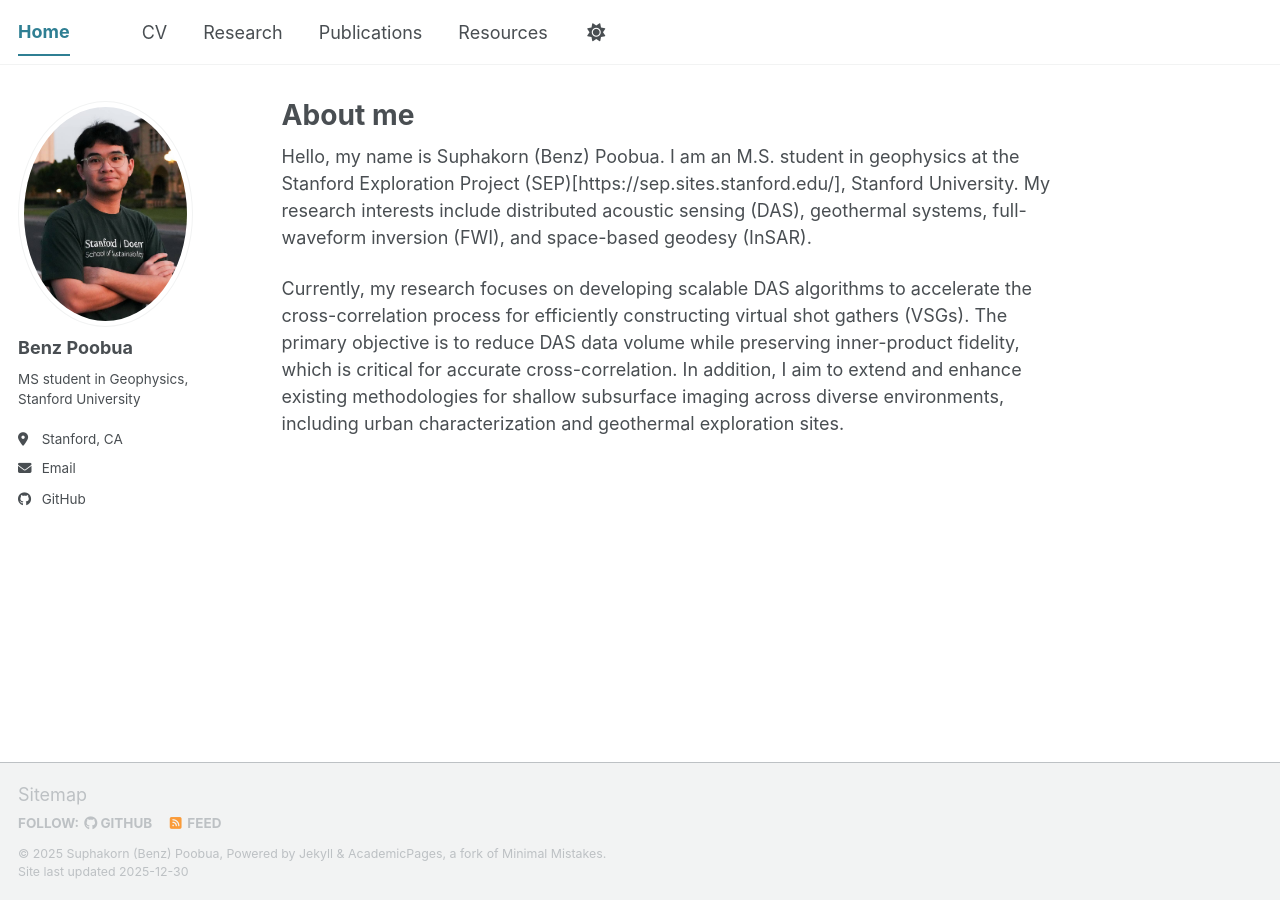
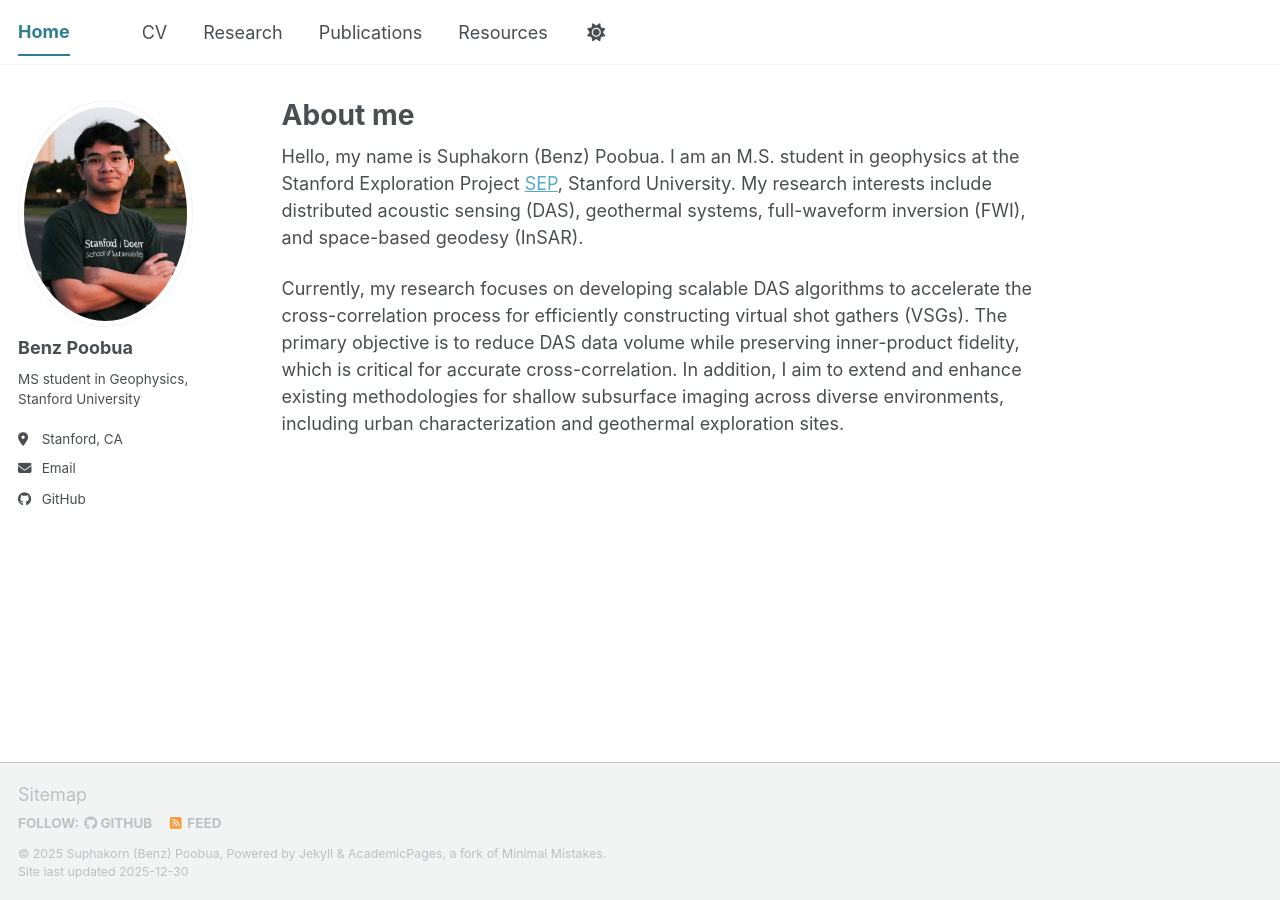
Before and after one commit to Benz-Poobua/Benz-Poobua.github.io, a Jekyll site: the page built from _pages/about.md, in a window 1280 px wide. Built offline with Jekyll 4.4.1, drawn with Linux system fonts in a browser that asks for light colours; a script bundle is joined from its source files by our own code; library files that are not in the unit come from our copies.

Commit message:
Fix link

```diff
--- a/_pages/about.md
+++ b/_pages/about.md
@@ -7,6 +7,6 @@ redirect_from:
   - /about/
   - /about.html
 ---
-Hello, my name is Suphakorn (Benz) Poobua. I am an M.S. student in geophysics at the Stanford Exploration Project (SEP)[https://sep.sites.stanford.edu/], Stanford University. My research interests include distributed acoustic sensing (DAS), geothermal systems, full-waveform inversion (FWI), and space-based geodesy (InSAR).
+Hello, my name is Suphakorn (Benz) Poobua. I am an M.S. student in geophysics at the Stanford Exploration Project [SEP](https://sep.sites.stanford.edu/), Stanford University. My research interests include distributed acoustic sensing (DAS), geothermal systems, full-waveform inversion (FWI), and space-based geodesy (InSAR).
 
 Currently, my research focuses on developing scalable DAS algorithms to accelerate the cross-correlation process for efficiently constructing virtual shot gathers (VSGs). The primary objective is to reduce DAS data volume while preserving inner-product fidelity, which is critical for accurate cross-correlation. In addition, I aim to extend and enhance existing methodologies for shallow subsurface imaging across diverse environments, including urban characterization and geothermal exploration sites.
```
